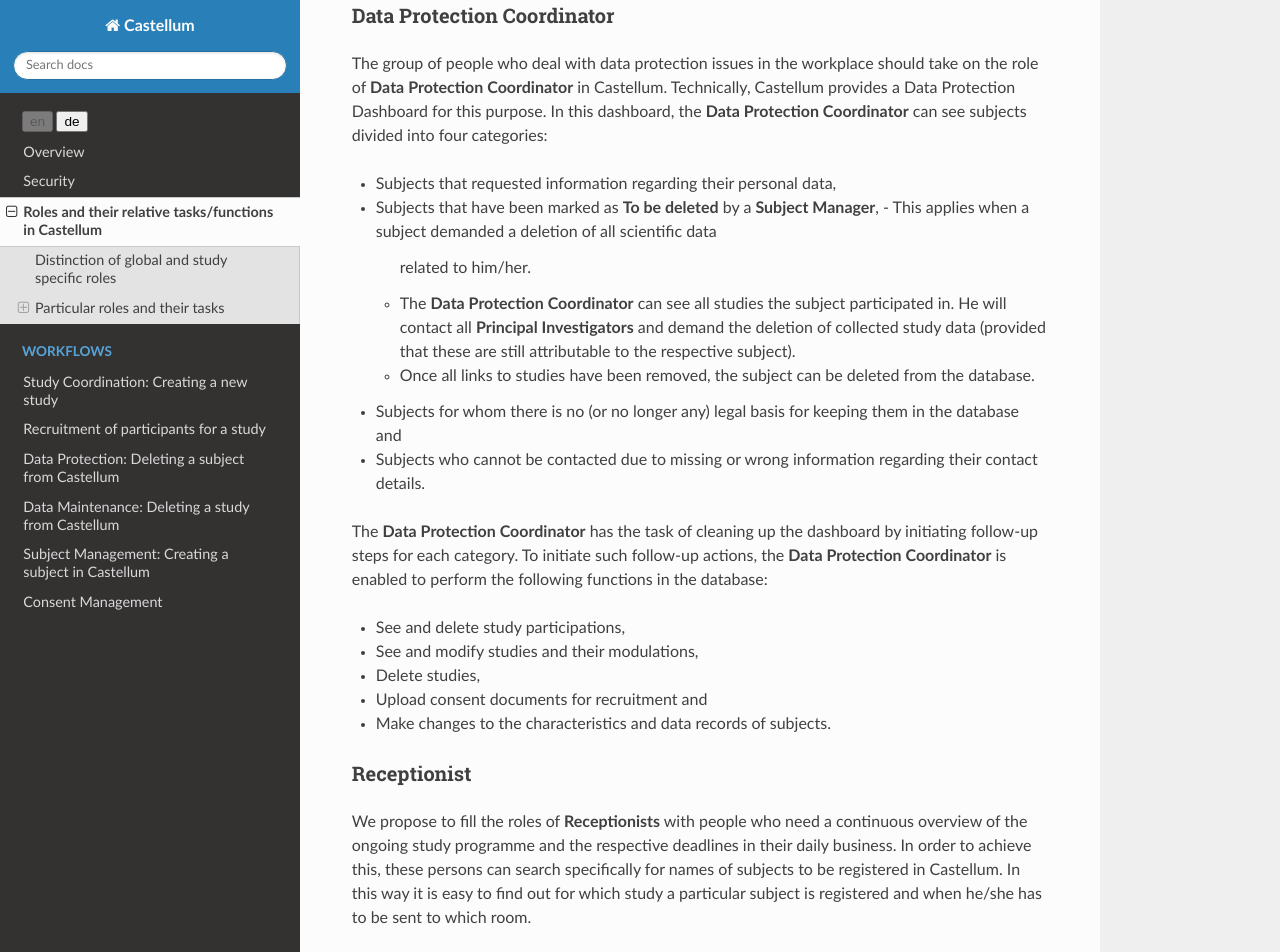
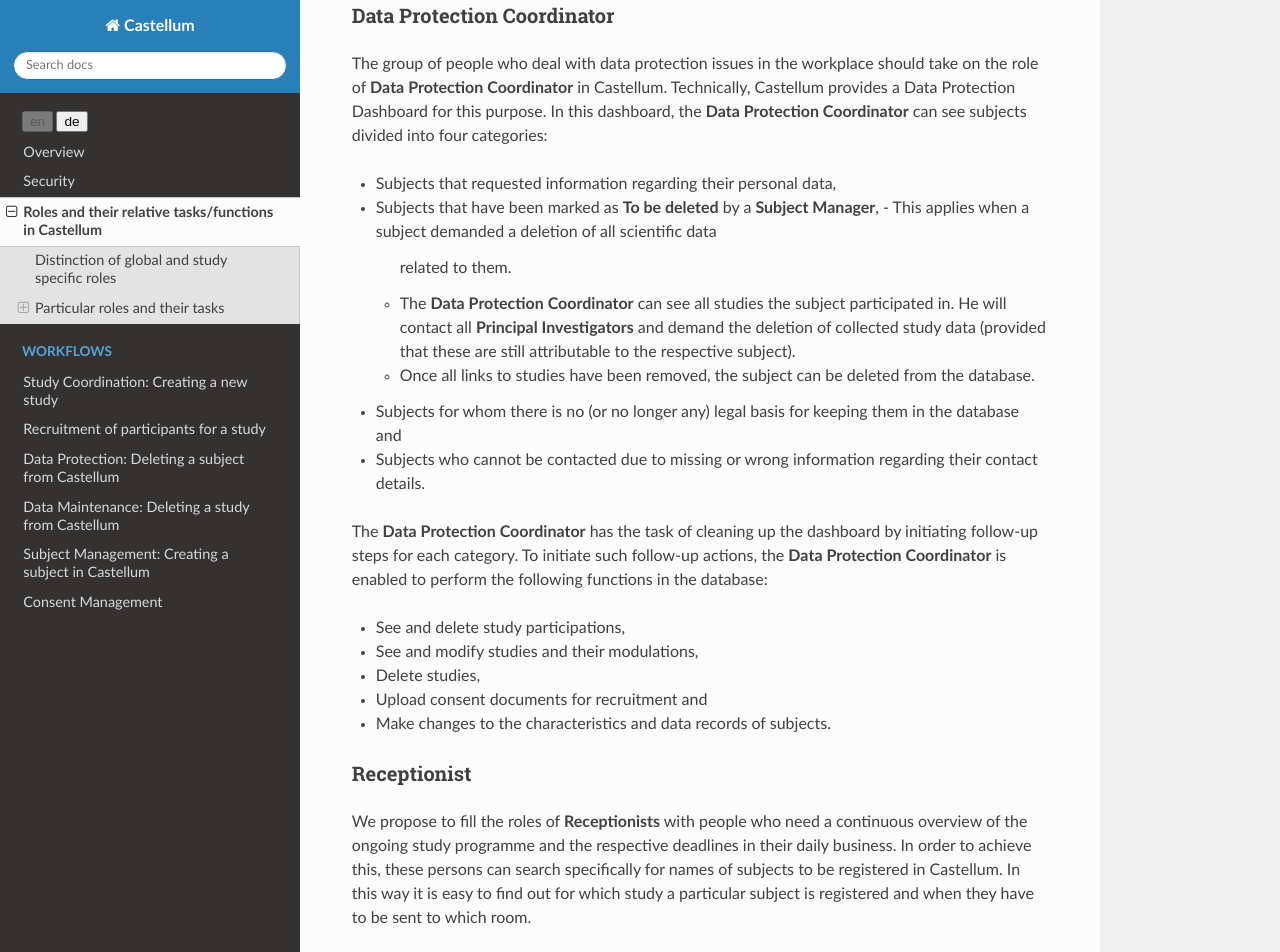
Before and after one commit to DouglasNeuroInformatics/castellum, a Sphinx documentation site: the page built from source/roles.rst, in a window 1280 px wide and 1400 px high, scrolled down 648 px. Shown: the top 952 px of the window. Built offline with Sphinx 7.4.7 and the Read the Docs theme 2.0.0, drawn with Linux system fonts in a browser that asks for light colours.

Commit message:
use they instead of he/her

```diff
--- a/source/roles.rst
+++ b/source/roles.rst
@@ -35,7 +35,7 @@ four categories:
 -   Subjects that requested information regarding their personal data,
 -   Subjects that have been marked as **To be deleted** by a **Subject Manager**,
     -   This applies when a subject demanded a deletion of all scientific data
-        related to him/her.
+        related to them.
     -   The **Data Protection Coordinator** can see all studies the subject
         participated in. He will contact all **Principal Investigators** and demand
         the deletion of collected study data (provided that these are still
@@ -66,7 +66,7 @@ continuous overview of the ongoing study programme and the respective deadlines
 in their daily business. In order to achieve this, these persons can search
 specifically for names of subjects to be registered in Castellum. In this way it
 is easy to find out for which study a particular subject is registered and when
-he/she has to be sent to which room.
+they have to be sent to which room.
 
 Recruiter
 ~~~~~~~~~
--- a/source/workflows/consent-management.rst
+++ b/source/workflows/consent-management.rst
@@ -113,7 +113,7 @@ required, proceed as follows:
         consent**. This is how you note that you are waiting for confirmation from
         the subject
 
-7.  If the subject agrees or withdraws his/her consent in the current consent
+7.  If the subject agrees or withdraws their consent in the current consent
     document, this must be indicated
 
     -   If the subject agrees, click on **Confirm** below **Recruitment consent**
--- a/source/workflows/study-recruitment.rst
+++ b/source/workflows/study-recruitment.rst
@@ -76,7 +76,7 @@ or more of the following reasons:
 
 -   the subjects either requested it,
 -   it no longer makes sense to keep them in the database,
--   he or she cannot be reached due to incorrect or missing contact data or
+-   they cannot be reached due to incorrect or missing contact data or
 -   there is no consent.
     The consent may be based on **Recruitment consent**, **Study consent** and/
     or **Guardianship**.
```
